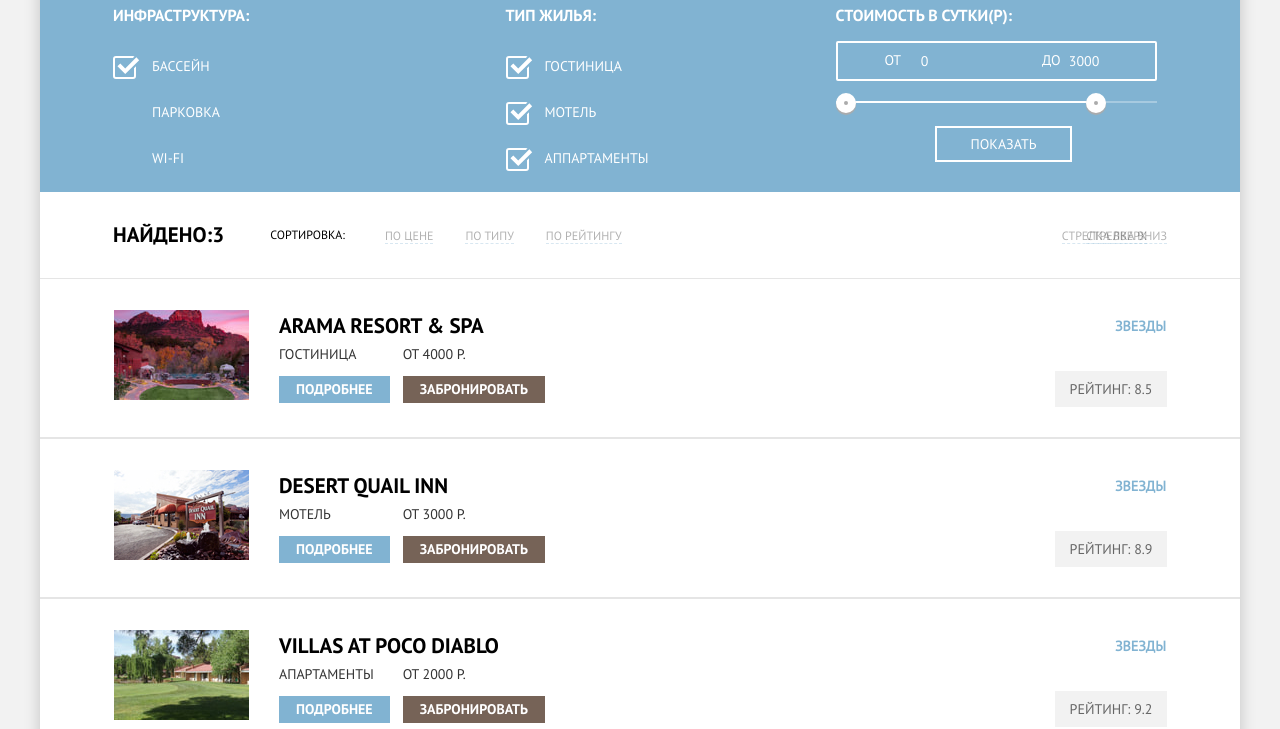
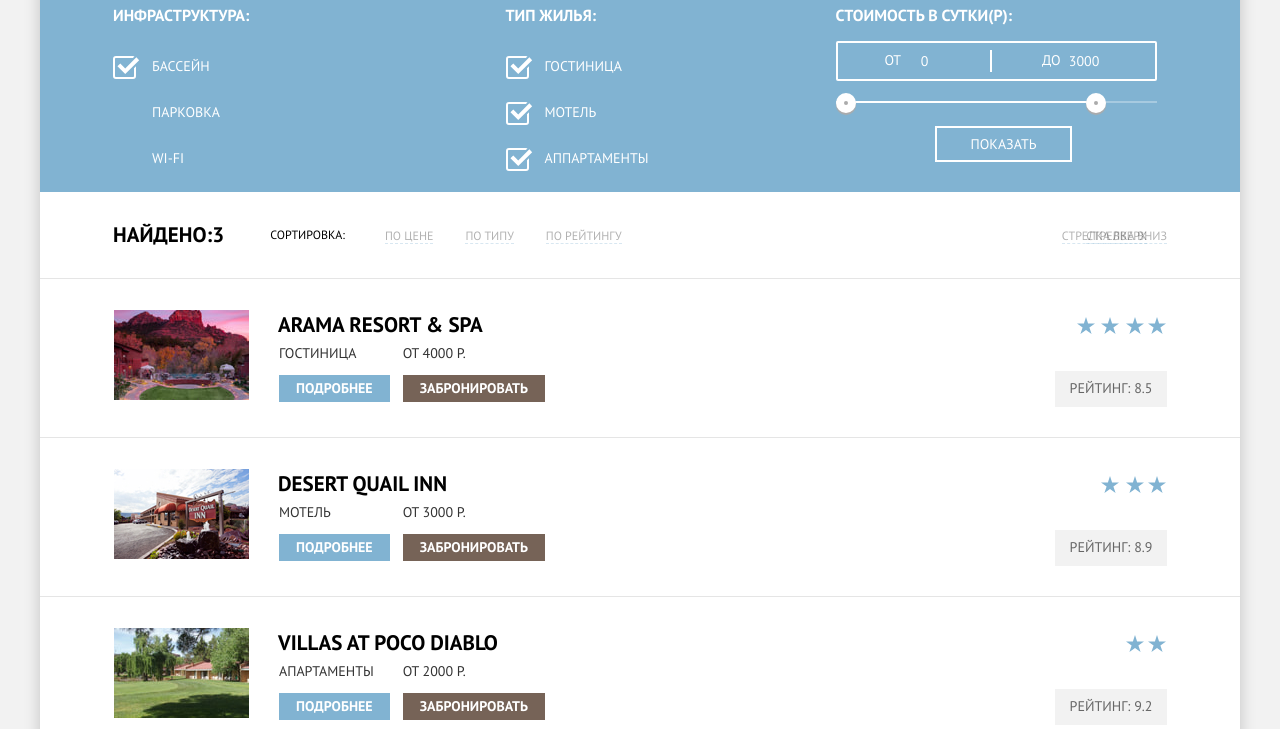
Before and after one commit to korelskiy/190310-sedona-30, a plain HTML site: page catalog.html in a window 1280 px wide. Shown: the part 81-810 px from the top of the page. Drawn offline with Linux system fonts and the light colour scheme.

Commit message:
Декоративные элементы на внутренней странице

```diff
--- a/catalog.html
+++ b/catalog.html
@@ -119,8 +119,10 @@
 					<table class="hotel-list-item">
 						<tr>
 							<th rowspan="3" class="hotel-img"><img src="img/hotel/hotel_arama.jpg" width="135" height="90" alt="Гостиница ARAMA RESORT & SPA"></th>
-							<th colspan="2"><a class="hotel-item-title" href="#">ARAMA RESORT & SPA</a></th>
-							<th class="hotel-star">Звезды</th>
+							<th colspan="2" class="hotel-item-name"><a class="hotel-item-title" href="#">ARAMA RESORT & SPA</a></th>
+							<th class="hotel-star">
+
+							</th>
 						</tr>
 						<tr>
 							<td class="hotel-list-text">Гостиница</td>
@@ -142,8 +144,8 @@
 					<table class="hotel-list-item">
 						<tr>
 							<th  rowspan="3" class="hotel-img"><img src="img/hotel/hotel_desert.jpg" width="135" height="90" alt="Мотель DESERT QUAIL INN"></th>
-							<th colspan="2"><a class="hotel-item-title" href="#">DESERT QUAIL INN</a></th>
-							<th class="hotel-star">Звезды</th>
+							<th colspan="2" class="hotel-item-name"><a class="hotel-item-title" href="#">DESERT QUAIL INN</a></th>
+							<th class="hotel-star"></th>
 						</tr>
 						<tr>
 							<td class="hotel-list-text">Мотель</td>
@@ -165,8 +167,8 @@
 					<table class="hotel-list-item">
 						<tr>
 							<th  rowspan="3" class="hotel-img"><img src="img/hotel/hotel_villas.jpg" width="135" height="90" alt="Апартаменты VILLAS AT POCO DIABLO"></th>
-							<th colspan="2"><a class="hotel-item-title" href="#">VILLAS AT POCO DIABLO</a></th>
-							<th class="hotel-star">Звезды</th>
+							<th colspan="2" class="hotel-item-name"><a class="hotel-item-title" href="#">VILLAS AT POCO DIABLO</a></th>
+							<th class="hotel-star"></th>
 						</tr>
 						<tr>
 							<td class="hotel-list-text">Апартаменты</td>
--- a/css/style.css
+++ b/css/style.css
@@ -694,6 +694,19 @@
   align-items: center;
 }
 
+.range-filter {
+  position: relative;
+}
+
+.price-controls::before {
+  content: "";
+  position: absolute;
+  width: 2px;
+  height: 22px;
+  margin-left: -10px;
+  background-color: var(--basic-white);
+}
+
 .range-controls {
   position: relative;
   height: 55px;
@@ -836,12 +849,20 @@
 .hotel-list-items {
   padding: 30px 73px;
   border-top: 1px solid var(--basic-gray-catalog);
-  border-bottom: 1px solid var(--basic-gray-catalog);
 }
+
+.hotel-list-items:last-child {
+   border-bottom: 1px solid var(--basic-gray-catalog);
+}
+
 
 .hotel-list-item {
   width: 100%;
   border-collapse: collapse;
+}
+
+.hotel-item-name{
+  padding: 0px;
 }
 
 .hotel-img {
@@ -863,8 +884,34 @@
 }
 
 .hotel-star{
-  color: var(--basic-blue);
-  text-align: right;
+  padding: 0px;
+}
+
+.hotel-list li:nth-child(1) .hotel-star{
+  background-image:
+  url(../img/icon/star.svg),
+  url(../img/icon/star.svg),
+  url(../img/icon/star.svg),
+  url(../img/icon/star.svg);
+  background-position: right center, right 22px center, right 47px center, right 71px center;
+  background-repeat: no-repeat, no-repeat, no-repeat, no-repeat;
+}
+
+.hotel-list li:nth-child(2) .hotel-star{
+  background-image:
+  url(../img/icon/star.svg),
+  url(../img/icon/star.svg),
+  url(../img/icon/star.svg);
+  background-position: right center, right 22px center, right 47px center;
+  background-repeat: no-repeat, no-repeat, no-repeat;
+}
+
+.hotel-list li:nth-child(3) .hotel-star{
+  background-image:
+  url(../img/icon/star.svg),
+  url(../img/icon/star.svg);
+  background-position: right center, right 22px center;
+  background-repeat: no-repeat, no-repeat;
 }
 
 .hotel-list-reserve {
```
